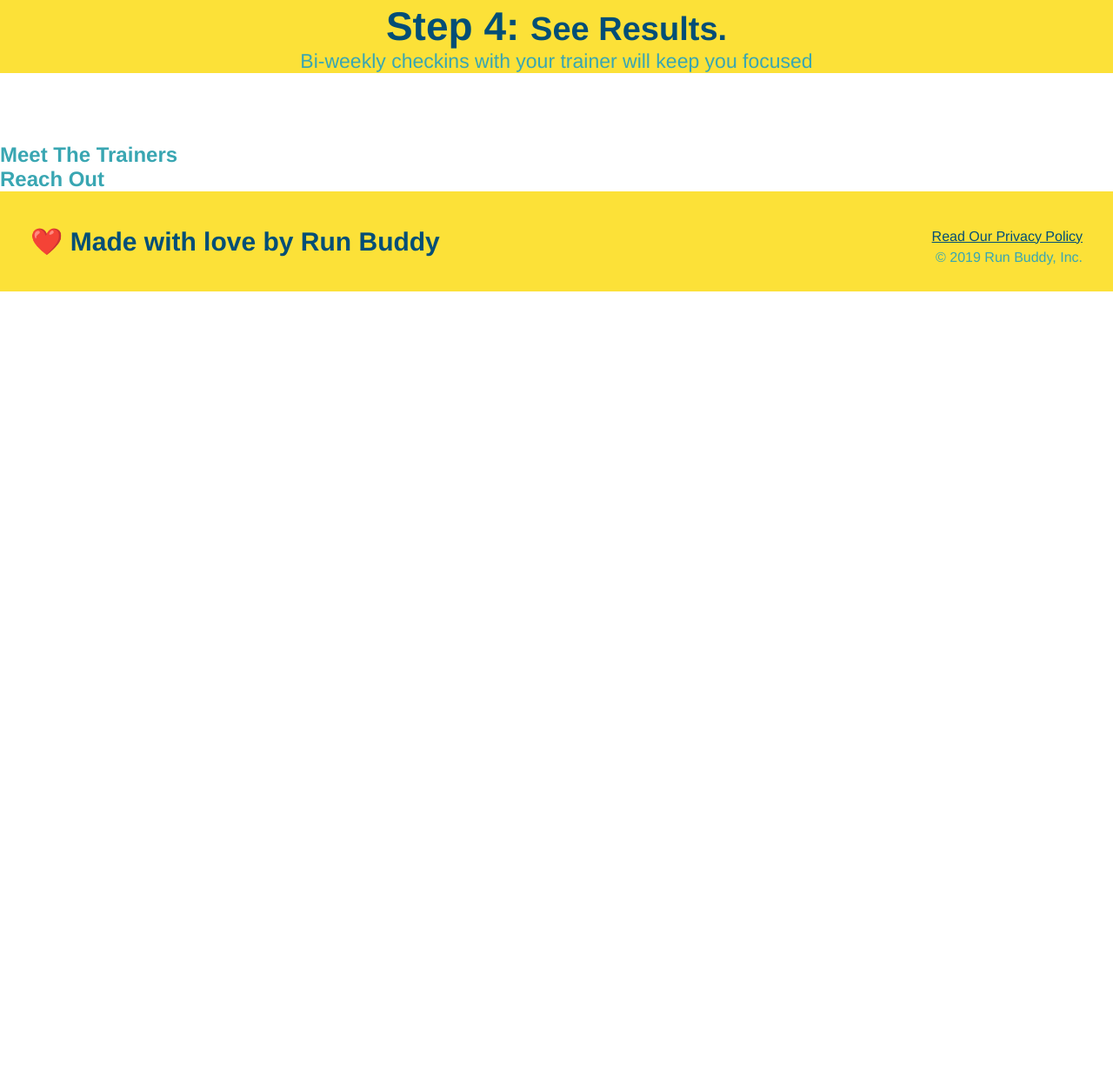
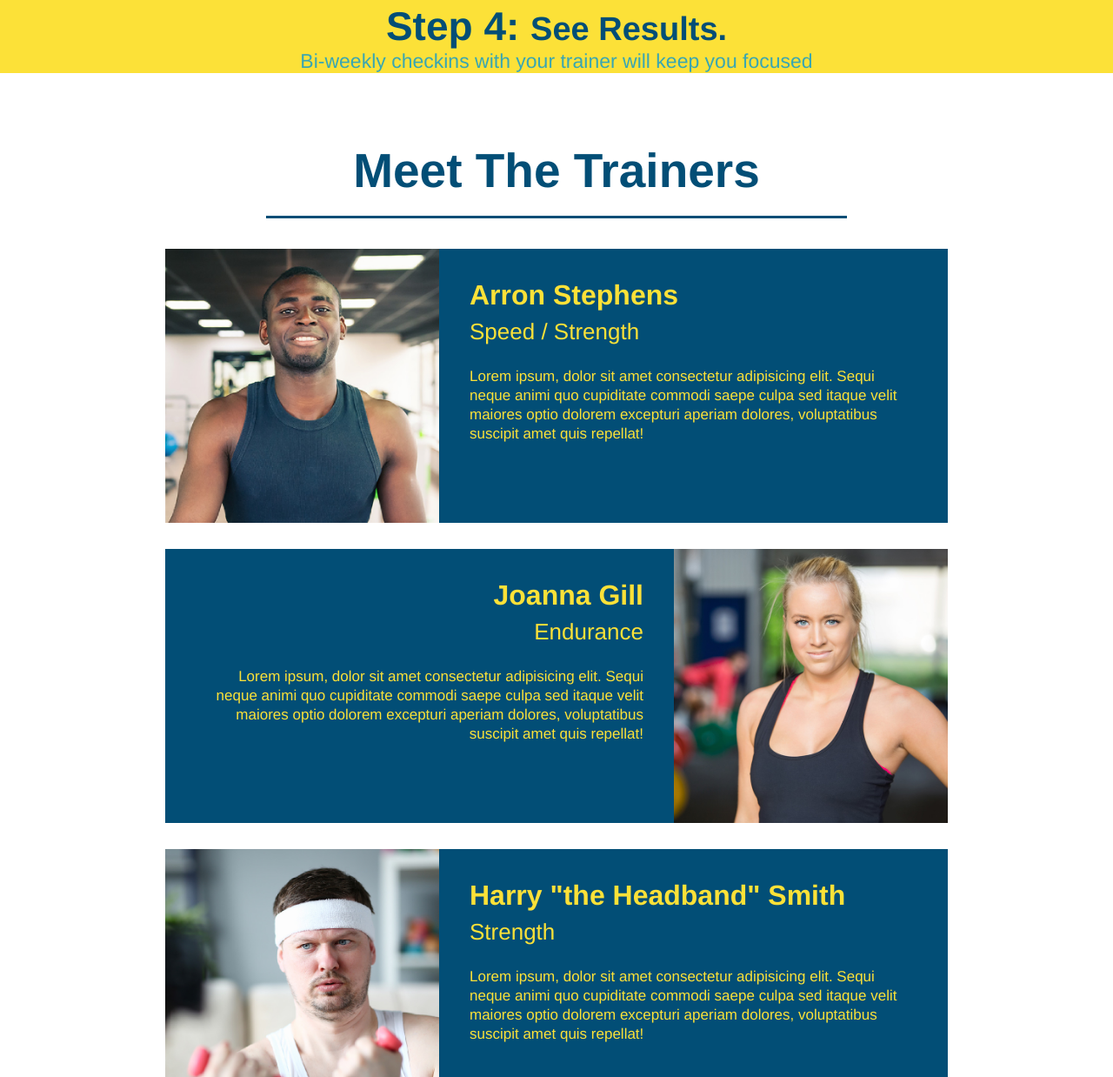
Before and after one commit to e1m3m0/run-buddy, a plain HTML site: page index.html in a window 1280 px wide. Shown: the part 2393-3631 px from the top of the page at 87% size. Before the commit the page ends 2728 px from the top, so only its background shows below. Drawn offline with Linux system fonts and the light colour scheme.

Commit message:
meet the trainer section

```diff
--- a/assets/css/style.css
+++ b/assets/css/style.css
@@ -101,6 +101,7 @@ footer a {
     font-size: 16px;
 }
 /* Hero Style End */
+
 .intro {
     text-align: center;
 }
@@ -151,3 +152,45 @@ footer a {
    .secondary-border {
     border-color: #39a6b2;
   }
+  /* Trainers section starts here */
+  .trainers {
+      text-align: center;
+  }
+  .trainer {
+      width: 900px;
+      margin: 0 auto 30px auto;
+      background: #024e76;
+      color: #fce138;
+      overflow: auto;
+  }
+  .trainer img {
+      width: 35%;
+      float: left;
+  }
+  .trainer-bio {
+      padding: 35px;
+      float: left;
+      width: 65%;
+  }
+  .trainer-bio h3 {
+    font-size: 32px;
+    margin-bottom: 8px;
+  }
+
+  .trainer-bio h4 {
+    font-weight: lighter;
+    font-size: 26px;
+    margin-bottom: 25px;
+  }
+
+  .trainer-bio p {
+    font-size: 17px;
+    line-height: 1.3;
+  }
+  .text-left {
+    text-align: left;
+  }
+
+  .text-right {
+    text-align: right;
+  }
--- a/index.html
+++ b/index.html
@@ -109,8 +109,45 @@
         </section>
 
         <!--"meet the trainers" section -->
-        <section>
-            <h2>Meet The Trainers</h2>
+        <section id="your-trainers" class="trainers">
+            <h2 class="section-title primary border">Meet The Trainers</h2>
+            <!-- first trainer bio -->
+            <article class="trainer">
+                <img src="./assets/images/trainer-1.jpg" alt="Arron Stephens in his workout clothes, ready to pump iron" />
+                <div class="trainer-bio text-left">
+                    <h3>Arron Stephens</h3>
+                    <h4>Speed / Strength</h4>
+                    <p>
+                        Lorem ipsum, dolor sit amet consectetur adipisicing elit. Sequi neque animi quo cupiditate commodi saepe culpa sed
+                        itaque velit maiores optio dolorem excepturi aperiam dolores, voluptatibus suscipit amet quis repellat!
+                    </p>
+                </div>
+            </article>
+            <!-- second trainer bio -->
+<article class="trainer">
+    <div class="trainer-bio text-right">
+      <h3>Joanna Gill</h3>
+      <h4>Endurance</h4>
+      <p>
+        Lorem ipsum, dolor sit amet consectetur adipisicing elit. Sequi neque animi quo cupiditate commodi saepe culpa sed
+        itaque velit maiores optio dolorem excepturi aperiam dolores, voluptatibus suscipit amet quis repellat!
+      </p>
+    </div>
+    <img src="./assets/images/trainer-2.jpg" alt="Joanna Gill cooling off after a workout" />
+  </article>
+
+  <!-- third trainer bio -->
+  <article class="trainer">
+    <img src="./assets/images/trainer-3.jpg" alt="Harry Smith wearing a headband and lifting comically small pink weights" />
+    <div class="trainer-bio text-left">
+      <h3>Harry "the Headband" Smith</h3>
+      <h4>Strength</h4>
+      <p>
+        Lorem ipsum, dolor sit amet consectetur adipisicing elit. Sequi neque animi quo cupiditate commodi saepe culpa sed
+        itaque velit maiores optio dolorem excepturi aperiam dolores, voluptatibus suscipit amet quis repellat!
+      </p>
+    </div>
+  </article>
         </section>
 
         <!-- "reach out" section -->
```
Also changed, not shown: assets/images/trainer-1.jpg (added), assets/images/trainer-2.jpg (added), assets/images/trainer-3.jpg (added).
